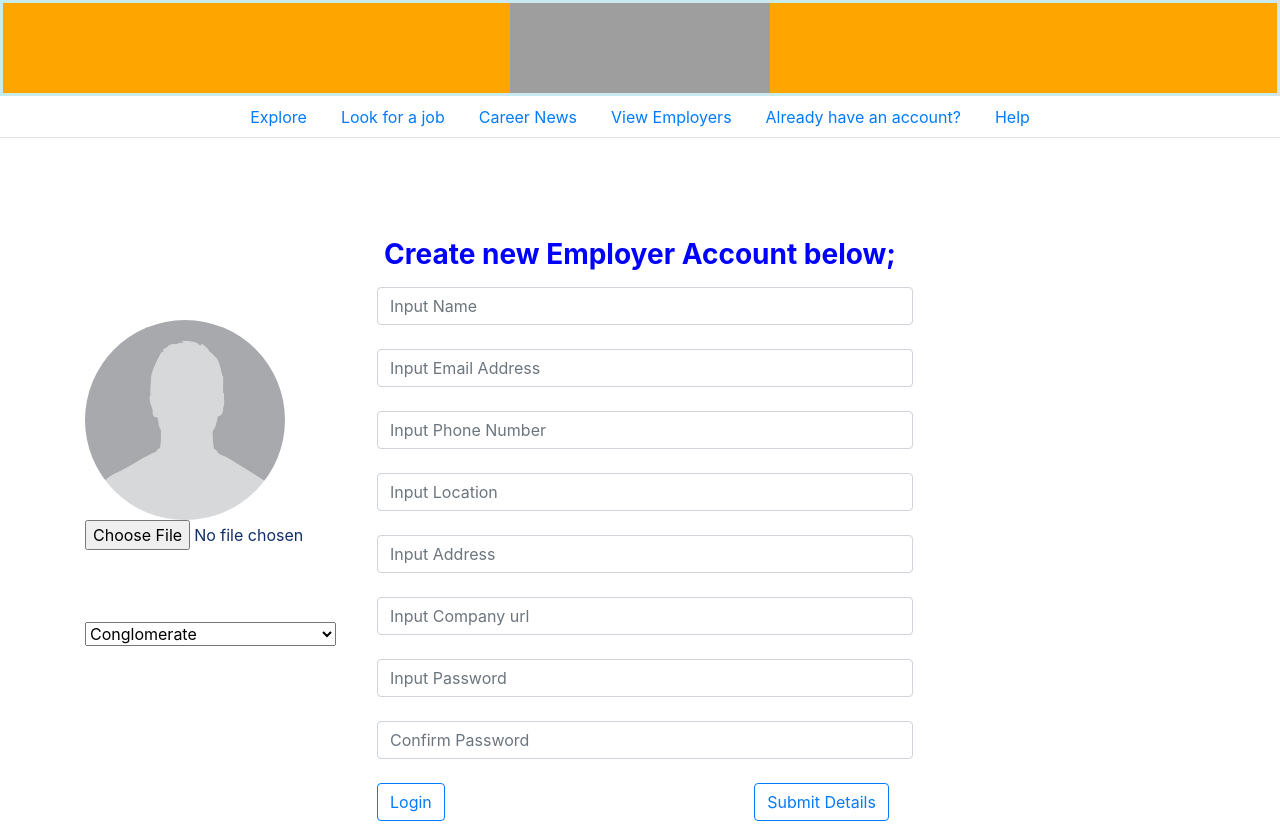
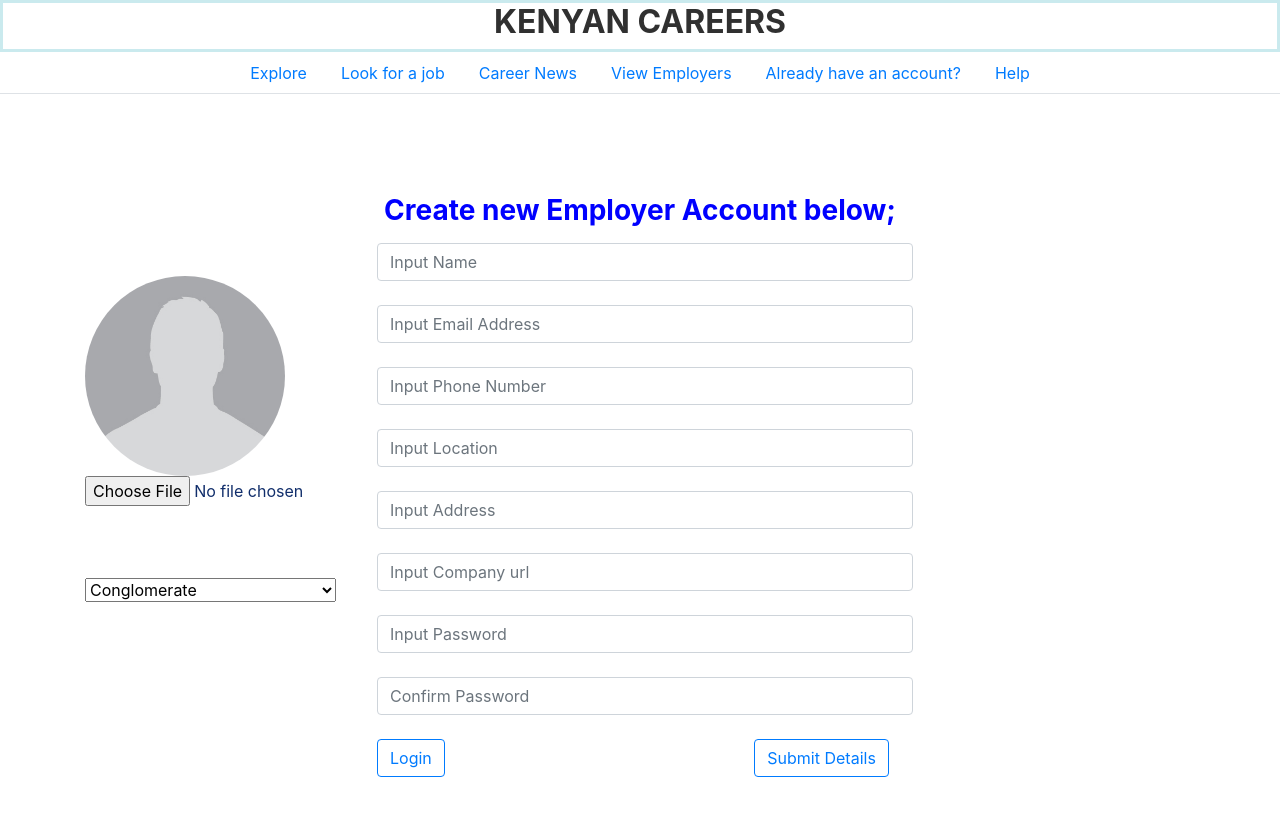
Before and after one commit to Herkry/Kenyan_Careers_WebApp, a PHP site: page /Kenyan_Careers_WebApp/Employer/employer_signup.php in a window 1280 px wide. Shown: the top 838 px of the page. After the commit the page ends 777 px from the top, so only its background shows below. Run offline with PHP 8.4, Linux system fonts and the light colour scheme; grey boxes are pictures that could not be loaded.

Commit message:
Update header function

```diff
--- a/kenyan_careers_webapp/Employer/header.php
+++ b/kenyan_careers_webapp/Employer/header.php
@@ -86,9 +86,9 @@ class Header
             <!--Using flex for the header design
             Check file: employer_header_footer.css
             -->
-        <header class="site-header">
-        <a href="#"><img height="90" width="260" src="/Kenyan_Careers_WebApp/kenyan_careers_webapp/Assets/Images/kenyancareer_logo_transparent.png" alt="kenyan_career_logo"></a>
-       </header>
+            <header class="site-header" style="background:white">
+            <h2><b>Kenyan Careers</b> </h2>
+           </header>
        <!-- Nav tabs -->
          <ul class="nav nav-tabs" id="navId">
             <li class="nav-item">
```
